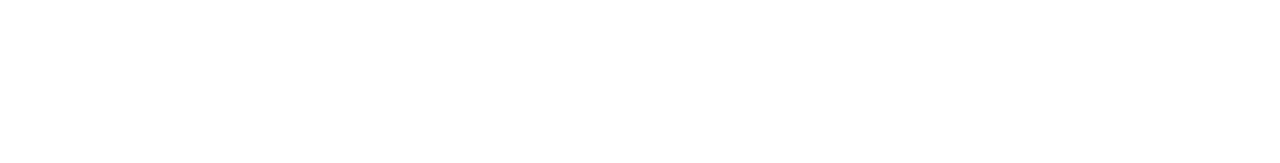
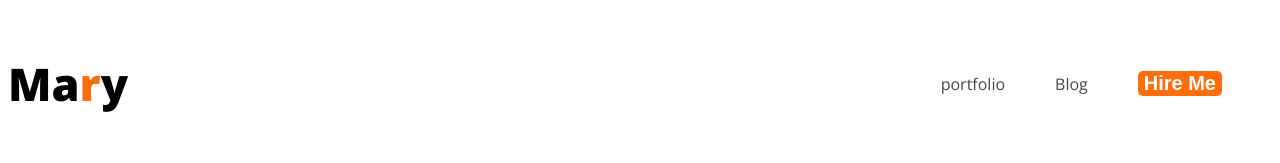
Before and after one commit to KhushnurAnjum26/web-developer-portfolio, a plain HTML site: page index.html in a window 1280 px wide. Drawn offline with nearby package versions, Linux system fonts and the light colour scheme.

Commit message:
added nav

```diff
--- a/index.html
+++ b/index.html
@@ -4,9 +4,23 @@
     <meta charset="UTF-8">
     <meta name="viewport" content="width=device-width, initial-scale=1.0">
     <title>Web developer portfolio</title>
+
+    <link rel="preconnect" href="https://fonts.googleapis.com">
+    <link rel="preconnect" href="https://fonts.gstatic.com" crossorigin>
+    <link href="https://fonts.googleapis.com/css2?family=Open+Sans:wght@400;700;800&display=swap" rel="stylesheet">
+
+    <link rel="stylesheet" href="styles/portfolio.css">
 </head>
 <body>
     <header>
+        <nav>
+            <h3 class="nav-title">Ma<span class="text-primary">r</span>y</h3>
+            <ul>
+            <li><a href="">portfolio</a></li>
+            <li><a href="">Blog</a></li>
+            <li><button class="btn-primary">Hire Me</button></li>
+        </ul>
+        </nav>
 
     </header>
     <main>
--- /dev/null
+++ b/styles/portfolio.css
@@ -0,0 +1,43 @@
+/* primary used */
+body{
+    font-family: 'lato',sans-serif;
+    font-family: 'Open Sans', sans-serif;
+}
+
+.text-primary{
+    color: #FD6E0A;
+}
+.btn-primary{
+    border-radius: 5px;
+    background:#FD6E0A ;
+    border: 0;
+    color: white;
+    font-size: 20px;
+    font-weight: 700;
+    padding: 40px,55px;
+    }
+nav{
+    display: flex;
+    justify-content: space-between;
+    align-items: center;
+}
+nav >ul{
+    display: flex;
+  align-items: center;
+}
+
+
+nav li{
+list-style: none;
+margin-right: 50px;
+}
+
+.nav-title{
+    color: black;
+    font-size: 45px;
+    font-weight: 800;
+}
+nav a{
+    text-decoration: none;
+    color: #474747;
+}
```
